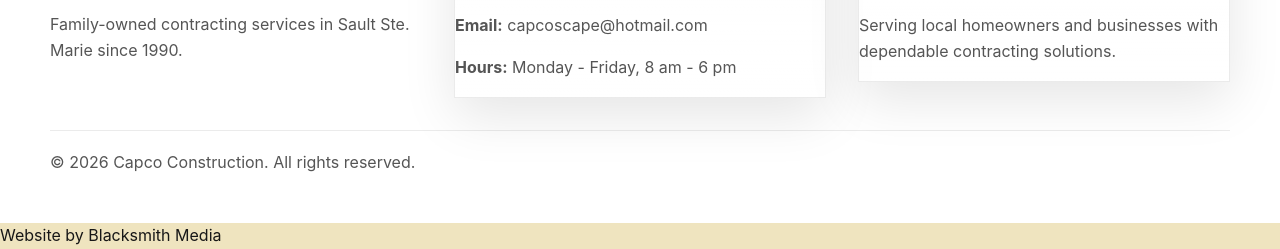
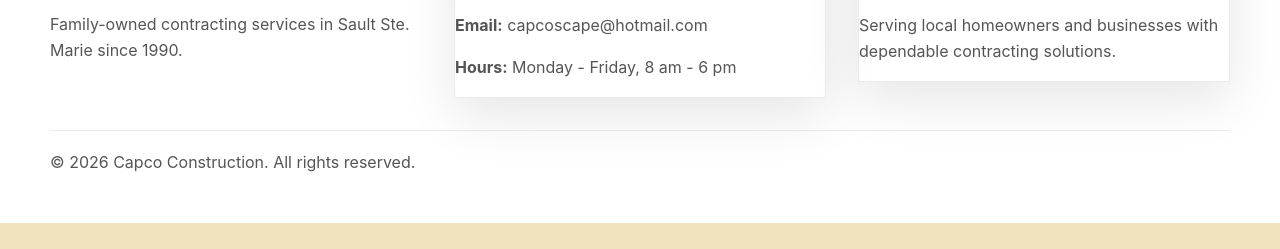
Before and after one commit to joshpaulsmith/capco, a plain HTML site: page index.html in a window 1280 px wide. Shown: the part 4690-4939 px from the top of the page. After the commit the page ends 4913 px from the top, so only its background shows below. Drawn offline with Linux system fonts and the light colour scheme.

Commit message:
Update index.html

```diff
--- a/index.html
+++ b/index.html
@@ -220,7 +220,6 @@
       <p>&copy; 2026 Capco Construction. All rights reserved.</p>
     </div>
   </footer>
-Website by <a href="https://blacksmithmedia.ca">Blacksmith Media</a>
   <script src="script.js"></script>
 </body>
 </html>
```
